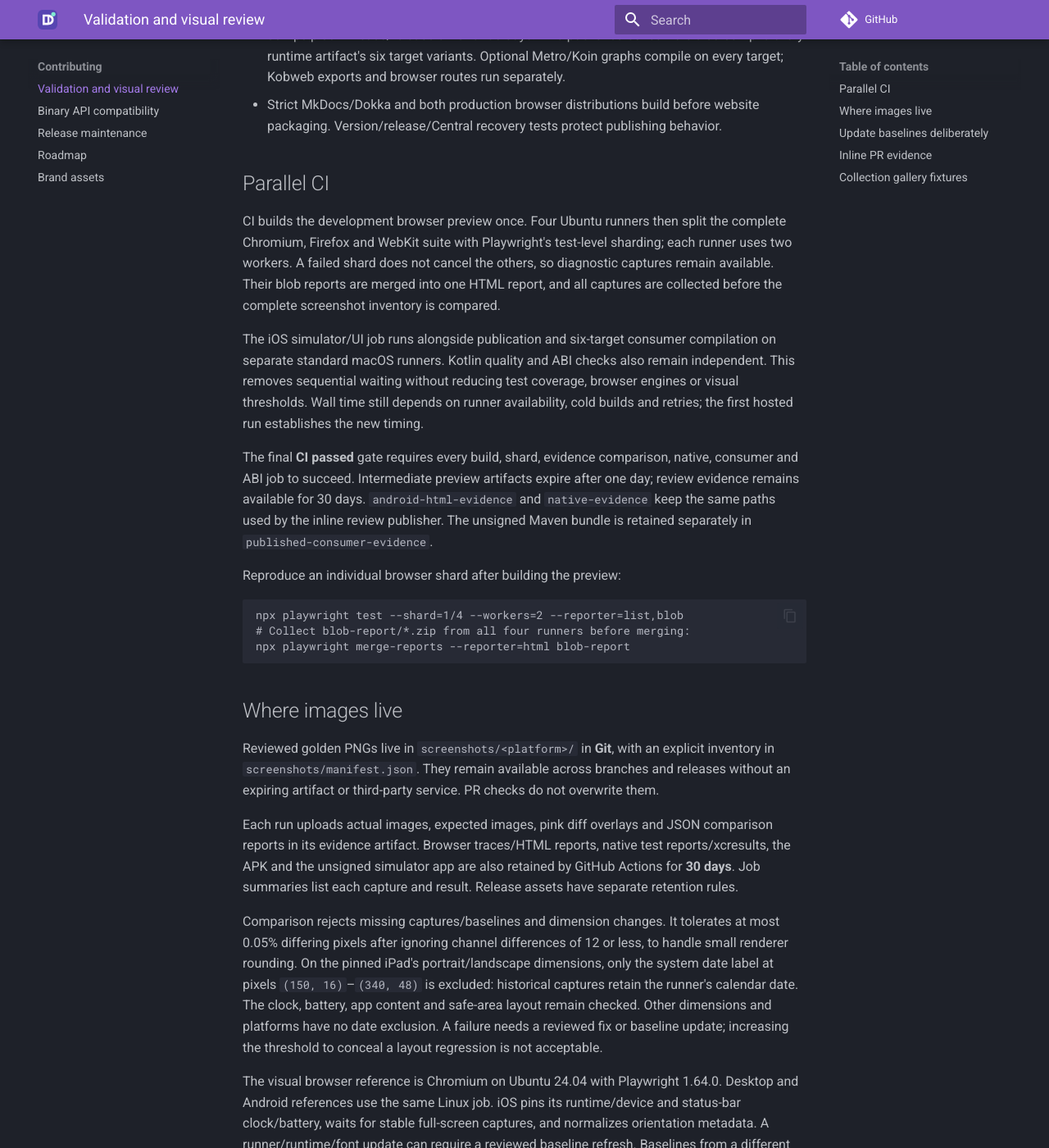
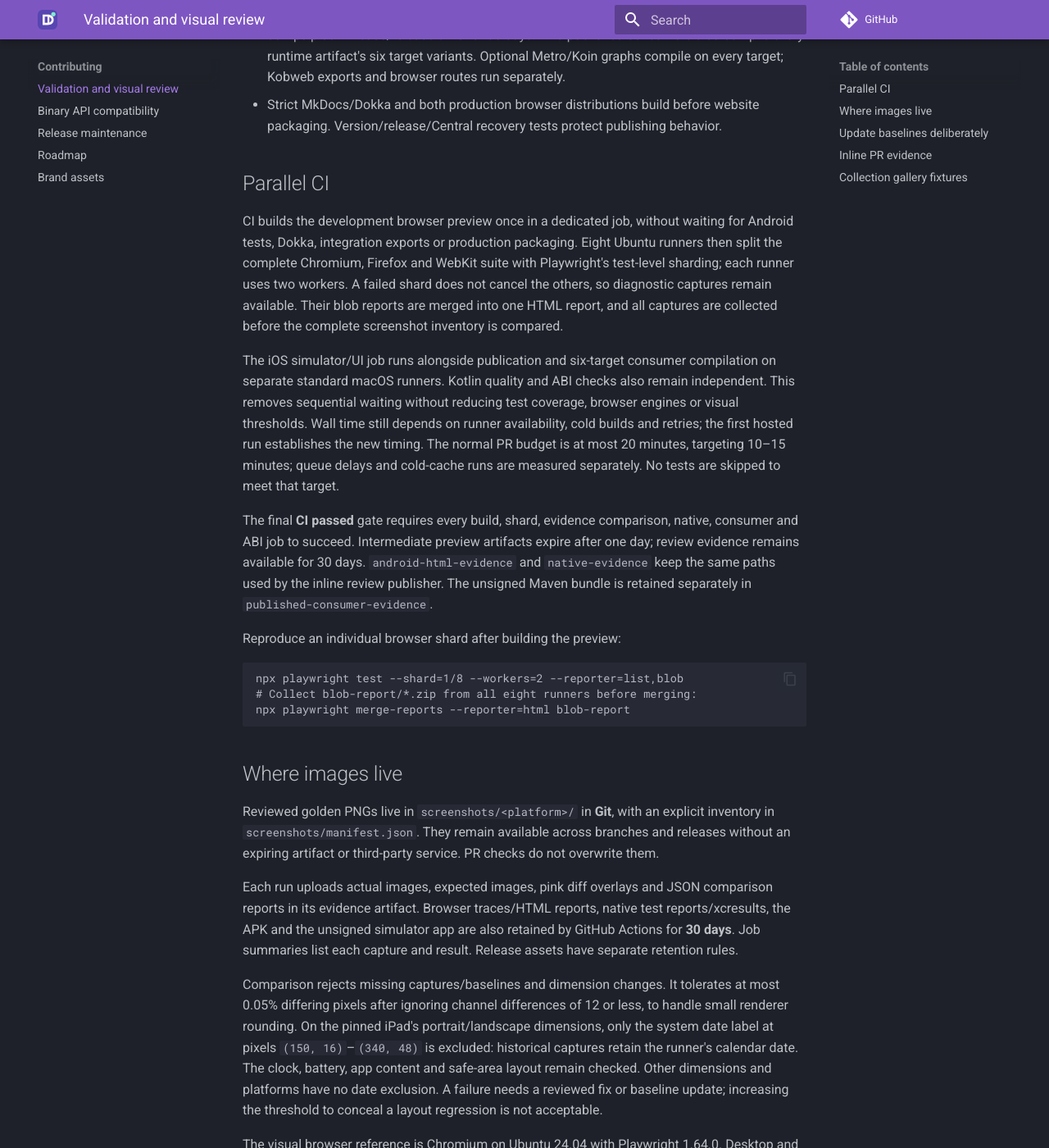
Before and after one commit to samuolis/domposable, an MkDocs documentation site: the page built from docs/validation.md, in a window 1280 px wide and 1400 px high, scrolled down 850 px. Shown: the whole window at 82% size. Built offline with MkDocs 1.6.1 and Material for MkDocs 9.7.7, drawn with Linux system fonts in a browser that asks for light colours; comment, search, counter and statistics services are not loaded.

Commit message:
Start preview shards independently and target the PR time budget

````diff
--- a/docs/validation.md
+++ b/docs/validation.md
@@ -13,17 +13,17 @@ The required **CI passed** check combines workflow hygiene, Kotlin quality/cover
 
 ## Parallel CI
 
-CI builds the development browser preview once. Four Ubuntu runners then split the complete Chromium, Firefox and WebKit suite with Playwright's test-level sharding; each runner uses two workers. A failed shard does not cancel the others, so diagnostic captures remain available. Their blob reports are merged into one HTML report, and all captures are collected before the complete screenshot inventory is compared.
+CI builds the development browser preview once in a dedicated job, without waiting for Android tests, Dokka, integration exports or production packaging. Eight Ubuntu runners then split the complete Chromium, Firefox and WebKit suite with Playwright's test-level sharding; each runner uses two workers. A failed shard does not cancel the others, so diagnostic captures remain available. Their blob reports are merged into one HTML report, and all captures are collected before the complete screenshot inventory is compared.
 
-The iOS simulator/UI job runs alongside publication and six-target consumer compilation on separate standard macOS runners. Kotlin quality and ABI checks also remain independent. This removes sequential waiting without reducing test coverage, browser engines or visual thresholds. Wall time still depends on runner availability, cold builds and retries; the first hosted run establishes the new timing.
+The iOS simulator/UI job runs alongside publication and six-target consumer compilation on separate standard macOS runners. Kotlin quality and ABI checks also remain independent. This removes sequential waiting without reducing test coverage, browser engines or visual thresholds. Wall time still depends on runner availability, cold builds and retries; the first hosted run establishes the new timing. The normal PR budget is at most 20 minutes, targeting 10–15 minutes; queue delays and cold-cache runs are measured separately. No tests are skipped to meet that target.
 
 The final **CI passed** gate requires every build, shard, evidence comparison, native, consumer and ABI job to succeed. Intermediate preview artifacts expire after one day; review evidence remains available for 30 days. `android-html-evidence` and `native-evidence` keep the same paths used by the inline review publisher. The unsigned Maven bundle is retained separately in `published-consumer-evidence`.
 
 Reproduce an individual browser shard after building the preview:
 
 ```bash
-npx playwright test --shard=1/4 --workers=2 --reporter=list,blob
-# Collect blob-report/*.zip from all four runners before merging:
+npx playwright test --shard=1/8 --workers=2 --reporter=list,blob
+# Collect blob-report/*.zip from all eight runners before merging:
 npx playwright merge-reports --reporter=html blob-report
 ```
 
````
Also changed, not shown: 1 other file.
